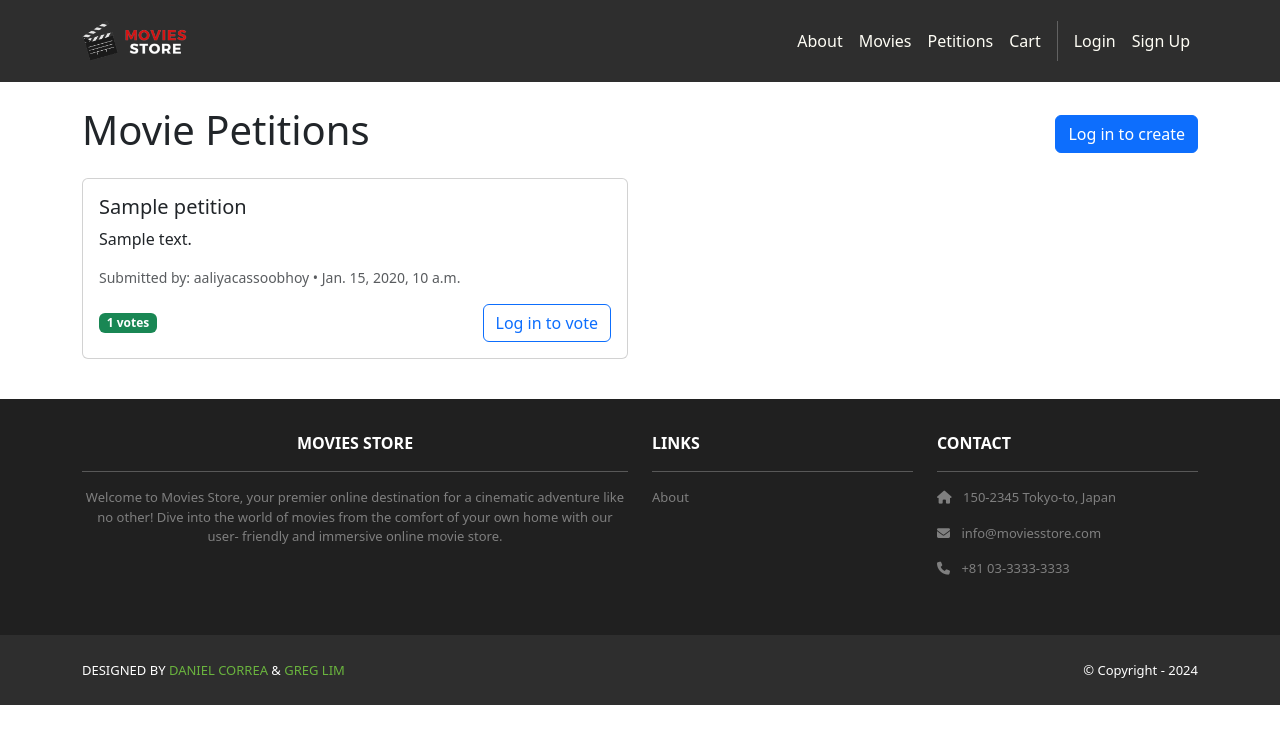
After one commit to aaliyac/moviesstore, a Django app: page /movies/petitions/ in a window 1280 px wide. The commit adds this page. Shown: the top 744 px of the page. Run offline with Django 5.2, Linux system fonts and the light colour scheme; data comes from the database, SQL or seed files in the repository; both versions use the stored data as it was before the commit; tables that the repository leaves empty hold one stand-in row (values such as "Sample post"); some libraries are stand-ins or nearby versions.

Commit message:
Commit: add petitions feature, templates, fix navbar and settings; add .gitignore

```diff
--- a/movies/models.py
+++ b/movies/models.py
@@ -1,4 +1,7 @@
 from django.db import models
+from django.conf import settings
+
+
 class Movie(models.Model):
     id = models.AutoField(primary_key=True)
     name = models.CharField(max_length=255)
@@ -7,3 +10,29 @@ class Movie(models.Model):
     image = models.ImageField(upload_to='movie_images/')
     def __str__(self):
         return str(self.id) + ' - ' + self.name
+
+
+class Petition(models.Model):
+    """A user-submitted petition to request adding a movie to the catalog.
+
+    Fields:
+    - title: Short title (e.g. movie name)
+    - description: Optional rationale/details
+    - created_by: optional FK to User (nullable for anonymous)
+    - created_at: timestamp
+    - voters: M2M to User storing who voted for the petition
+    """
+    title = models.CharField(max_length=255)
+    description = models.TextField(blank=True)
+    created_by = models.ForeignKey(
+        settings.AUTH_USER_MODEL, null=True, blank=True,
+        on_delete=models.SET_NULL, related_name='petitions')
+    created_at = models.DateTimeField(auto_now_add=True)
+    voters = models.ManyToManyField(
+        settings.AUTH_USER_MODEL, blank=True, related_name='voted_petitions')
+
+    def votes_count(self):
+        return self.voters.count()
+
+    def __str__(self):
+        return f"Petition: {self.title} ({self.votes_count()} votes)"
--- /dev/null
+++ b/movies/templates/movies/petitions.html
@@ -0,0 +1,44 @@
+{% extends 'base.html' %}
+{% load static %}
+
+{% block content %}
+<div class="container py-4">
+  <div class="d-flex justify-content-between align-items-center mb-3">
+    <h1>Movie Petitions</h1>
+    {% if user.is_authenticated %}
+    <a class="btn btn-success" href="{% url 'movies.petition_create' %}">Create Petition</a>
+    {% else %}
+    <a class="btn btn-primary" href="{% url 'accounts.login' %}">Log in to create</a>
+    {% endif %}
+  </div>
+
+  <div class="row">
+    {% for p in template_data.petitions %}
+    <div class="col-md-6 mb-3">
+      <div class="card">
+        <div class="card-body">
+          <h5 class="card-title">{{ p.title }}</h5>
+          <p class="card-text">{{ p.description|linebreaksbr }}</p>
+          <p class="small text-muted">Submitted by: {% if p.created_by %}{{ p.created_by.username }}{% else %}Anonymous{% endif %} • {{ p.created_at }}</p>
+          <div class="d-flex justify-content-between align-items-center">
+            <span class="badge bg-success">{{ p.voters.count }} votes</span>
+            {% if user.is_authenticated %}
+              <form method="post" action="{% url 'movies.petition_vote' p.id %}">
+                {% csrf_token %}
+                <button class="btn btn-outline-success" type="submit">
+                  {% if user in p.voters.all %}Unvote{% else %}Vote{% endif %}
+                </button>
+              </form>
+            {% else %}
+              <a class="btn btn-outline-primary" href="{% url 'accounts.login' %}">Log in to vote</a>
+            {% endif %}
+          </div>
+        </div>
+      </div>
+    </div>
+    {% empty %}
+    <p>No petitions yet. Be the first to create one!</p>
+    {% endfor %}
+  </div>
+</div>
+{% endblock %}
--- a/movies/urls.py
+++ b/movies/urls.py
@@ -4,4 +4,7 @@ from . import views
 urlpatterns = [
     path('', views.index, name='movies.index'),
      path('<int:id>/', views.show, name='movies.show'),
+    path('petitions/', views.petitions_list, name='movies.petitions'),
+    path('petitions/create/', views.petition_create, name='movies.petition_create'),
+    path('petitions/<int:id>/vote/', views.petition_vote, name='movies.petition_vote'),
 ]
--- a/movies/views.py
+++ b/movies/views.py
@@ -1,5 +1,9 @@
 from django.shortcuts import render
 from .models import Movie
+from .models import Petition
+from .forms import PetitionForm
+from django.shortcuts import redirect, get_object_or_404
+from django.contrib.auth.decorators import login_required
 
 def index(request):
     search_term = request.GET.get('search')
@@ -22,3 +26,36 @@ def show(request, id):
     template_data['movie'] = movie
     return render(request, 'movies/show.html',
                   {'template_data': template_data})
+
+
+def petitions_list(request):
+    petitions = Petition.objects.order_by('-created_at')
+    template_data = {'title': 'Petitions', 'petitions': petitions}
+    return render(request, 'movies/petitions.html', {'template_data': template_data})
+
+
+@login_required
+def petition_create(request):
+    if request.method == 'POST':
+        form = PetitionForm(request.POST)
+        if form.is_valid():
+            petition = form.save(commit=False)
+            petition.created_by = request.user
+            petition.save()
+            # optionally add the creator as a voter
+            petition.voters.add(request.user)
+            return redirect('movies.petitions')
+    else:
+        form = PetitionForm()
+    template_data = {'title': 'Create Petition', 'form': form}
+    return render(request, 'movies/petition_create.html', {'template_data': template_data})
+
+
+@login_required
+def petition_vote(request, id):
+    petition = get_object_or_404(Petition, id=id)
+    if request.user in petition.voters.all():
+        petition.voters.remove(request.user)
+    else:
+        petition.voters.add(request.user)
+    return redirect('movies.petitions')
--- a/moviesstore/settings.py
+++ b/moviesstore/settings.py
@@ -25,7 +25,7 @@ SECRET_KEY = 'django-insecure-zo*3-wk!t!k0e#w*!(61e(br*)o^+09$1kz_7p=ik_rtbvvj)w
 # SECURITY WARNING: don't run with debug turned on in production!
 DEBUG = True
 
-ALLOWED_HOSTS = []
+ALLOWED_HOSTS = ['localhost', '127.0.0.1', 'testserver']
 
 
 # Application definition
--- a/moviesstore/templates/base.html
+++ b/moviesstore/templates/base.html
@@ -35,6 +35,7 @@
                href="{% url 'home.about' %}">About</a>
             <a class="nav-link" href=
               "{% url 'movies.index' %}">Movies</a>
+            <a class="nav-link" href="{% url 'movies.petitions' %}">Petitions</a>
             <a class="nav-link"
               href="{% url 'cart.index' %}">Cart</a>
             <div class="vr bg-white mx-2 d-none d-lg-block"></div>
@@ -64,9 +65,9 @@
         <section class="p-3 ms-footer d-none d-md-block">
       <div class="container">
         <div class="row mt-3 text-white">
-          <div class="col-md-6 col-lg-6 col-xl-6
-               mx-auto mb-4">
-            <b>MOVIES STORE</b>
+       <div class="col-md-6 col-lg-6 col-xl-6
+          mx-auto mb-4 text-center">
+        <b class="d-block">MOVIES STORE</b>
             <hr />
             <p>
               Welcome to Movies Store, your premier online
```
Also changed, not shown: home/templates/home/index.html (+4 -6 lines), movies/admin.py (+9 -0 lines), movies/forms.py (added, +11 -0 lines), movies/templates/movies/petition_create.html (added, +23 -0 lines), db.sqlite3 (deleted), movies/migrations/0002_petition.py (added), moviesstore/static/img/logo.png (added), 1 other file.
